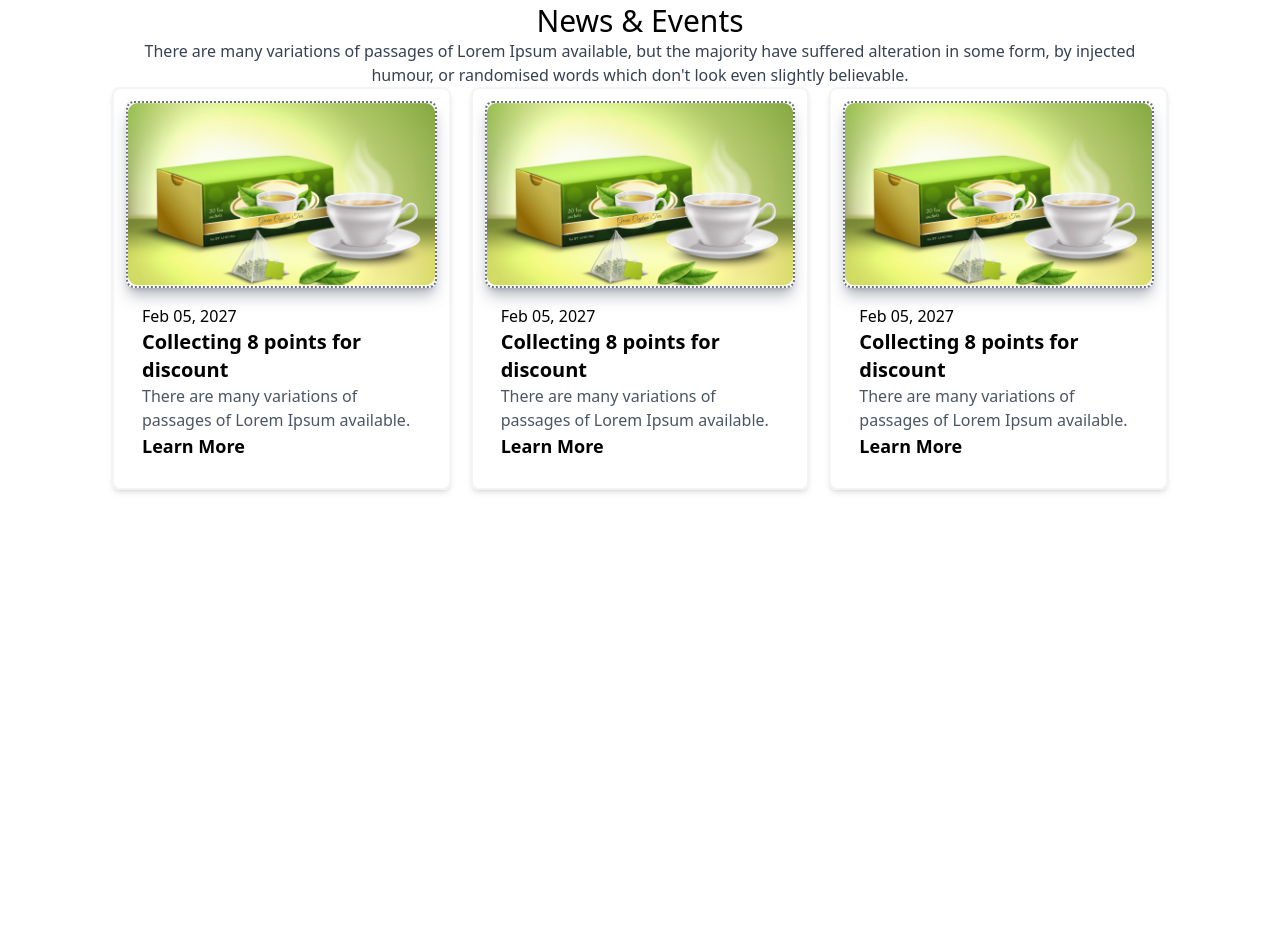
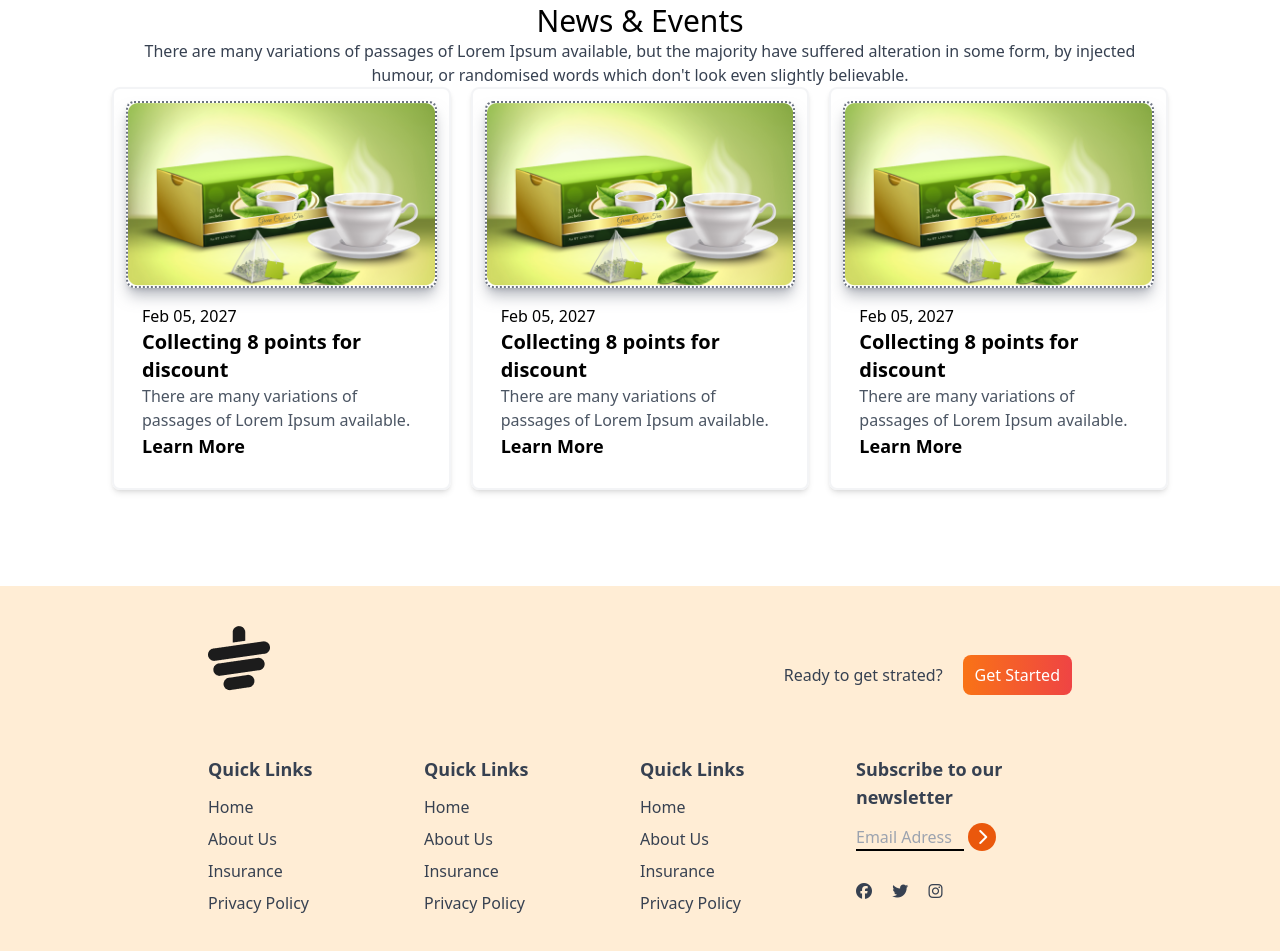
Before and after one commit to saidee-hasan/tea-house, a website built with Vite: page index.html in a window 1280 px wide. Shown: the part 2485-3436 px from the top of the page. Before the commit the page ends 3071 px from the top, so only its background shows below. Built offline with nearby package versions, Linux system fonts and the light colour scheme; a web font is replaced by a local one.

Commit message:
mu projects sucessfully

```diff
--- a/index.html
+++ b/index.html
@@ -317,6 +317,65 @@
 
 
     </main>
-    <footer></footer>
+    <footer class="bg-orange-100 text-gray-700 py-10 px-4 md:px-16">
+      <div class="w-9/12 mx-auto">
+        <div class="mb-8 flex justify-between">
+          <img class="mb-8" src="./images/cup.png" alt="">
+
+          <div class=" items-center flex gap-5">
+            <h1>Ready to get strated?</h1>
+            <button class="bg-gradient-to-r from-orange-500 to-red-500 px-3 py-2 rounded-lg text-white">Get Started</button>
+          </div>
+        </div>
+        <div class="grid grid-cols-1 md:grid-cols-2 lg:grid-cols-4 ">
+          <div>
+            <h3 class="font-semibold text-lg mb-3">Quick Links</h3>
+            <ul class="space-y-2">
+              <li><a class="hover:text-orange-500" href="#">Home</a></li>
+              <li><a class="hover:text-orange-500" href="#">About Us</a></li>
+              <li><a class="hover:text-orange-500" href="#">Insurance</a></li>
+              <li><a class="hover:text-orange-500" href="#">Privacy Policy</a></li>
+            </ul>
+          </div>
+          <div>
+            <h3 class="font-semibold text-lg mb-3">Quick Links</h3>
+            <ul class="space-y-2">
+              <li><a class="hover:text-orange-500" href="#">Home</a></li>
+              <li><a class="hover:text-orange-500" href="#">About Us</a></li>
+              <li><a class="hover:text-orange-500" href="#">Insurance</a></li>
+              <li><a class="hover:text-orange-500" href="#">Privacy Policy</a></li>
+            </ul>
+          </div>
+          <div>
+            <h3 class="font-semibold text-lg mb-3">Quick Links</h3>
+            <ul class="space-y-2">
+              <li><a class="hover:text-orange-500" href="#">Home</a></li>
+              <li><a class="hover:text-orange-500" href="#">About Us</a></li>
+              <li><a class="hover:text-orange-500" href="#">Insurance</a></li>
+              <li><a class="hover:text-orange-500" href="#">Privacy Policy</a></li>
+            </ul>
+          </div>
+          <div>
+            <h3 class="font-semibold text-lg mb-3">Subscribe to our newsletter</h3>
+            <div class="flex flex-col space-y-2">
+              <div>
+                <input placeholder="Email Adress" type="text" class="bg-transparent border-b-2 border-black w-3/6 md:w-3/6">
+                <i class="fa-solid fa-chevron-right w-7 h-7 bg-orange-600 text-white rounded-full inline-flex justify-center items-center"></i>
+                <div class="flex justify-between w-2/5 mb-2 mt-8">
+                  <i class="fa-brands fa-facebook"></i>
+                  <i class="fa-brands fa-twitter"></i>
+                  <i class="fa-brands fa-instagram"></i>
+
+                </div>
+              </div>
+
+            </div>
+           </div>
+        </div>
+        <div class="text-center pt-4 mt-4">
+
+        </div>
+      </div>
+    </footer>
   </body>
 </html>
```
